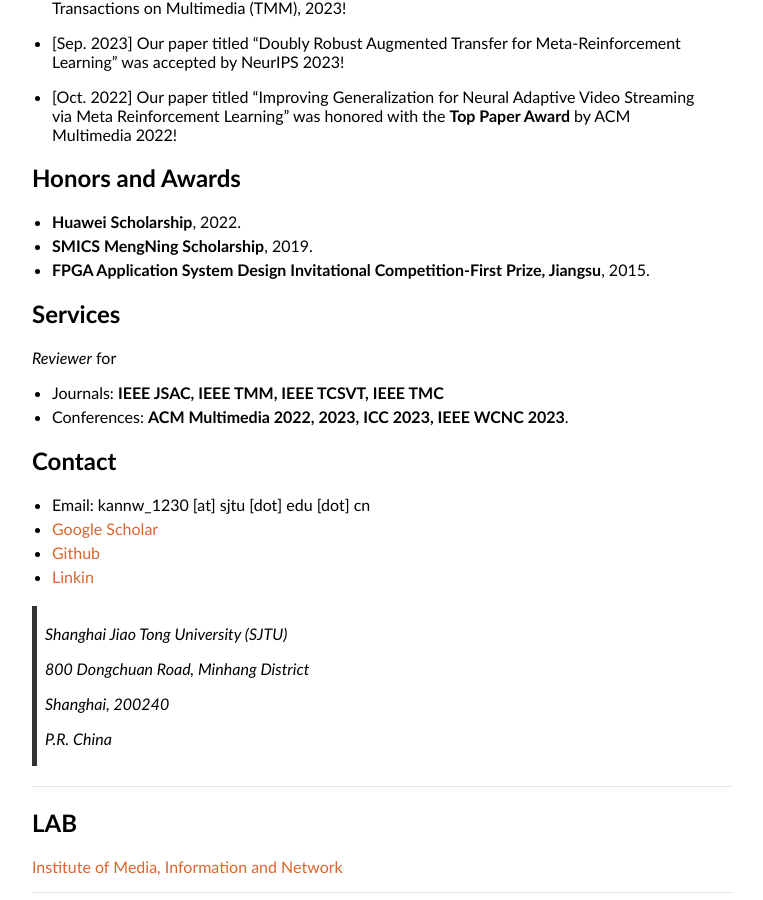
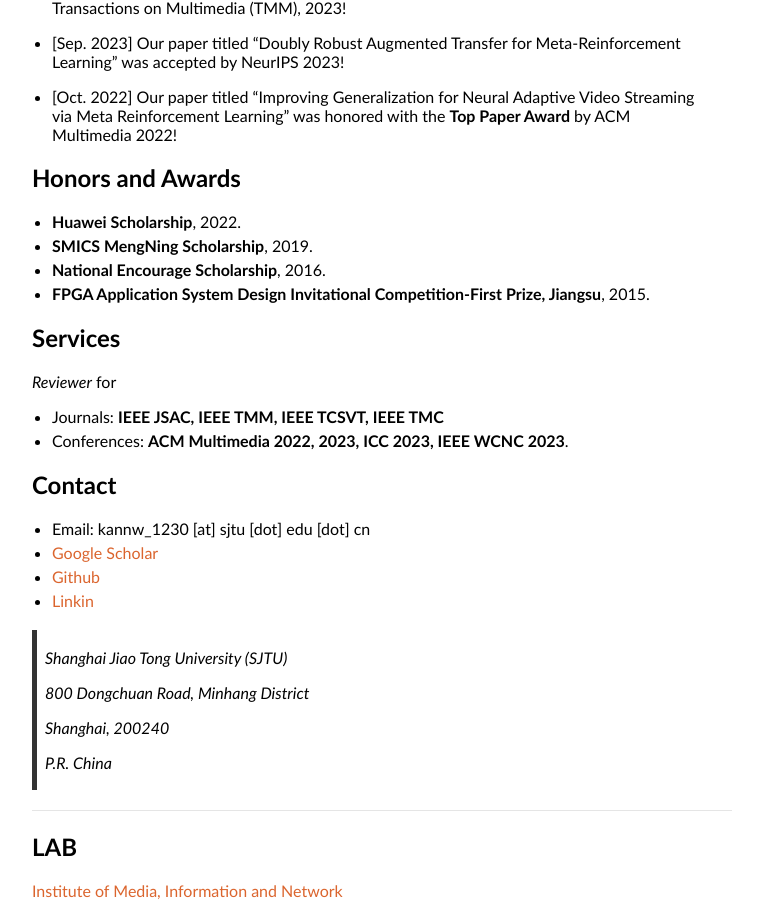
Before and after one commit to confiwent/AcademicPages, a Jekyll site: the page built from index.md, in a window 1280 px wide and 900 px high, scrolled down 660 px. Shown: the whole window, without its empty margins (258-1021 px from the left). Built offline with Jekyll 4.4.1, drawn with Linux system fonts in a browser that asks for light colours; our own code applies the rules of GitHub Pages for plain Markdown files.

Commit message:
add nes 2016

```diff
--- a/index.md
+++ b/index.md
@@ -35,6 +35,7 @@ __Previouly:__ I received the B.S. degree in Information Engineering from Nanjin
 <!-- - **Science and Technology Advancement Award-First Prize, Shanghai**, 2022. -->
 - **Huawei Scholarship**, 2022.
 - **SMICS MengNing Scholarship**, 2019.
+- **National Encourage Scholarship**, 2016.
 - **FPGA Application System Design Invitational Competition-First Prize, Jiangsu**, 2015.
 
 ## Services
```
